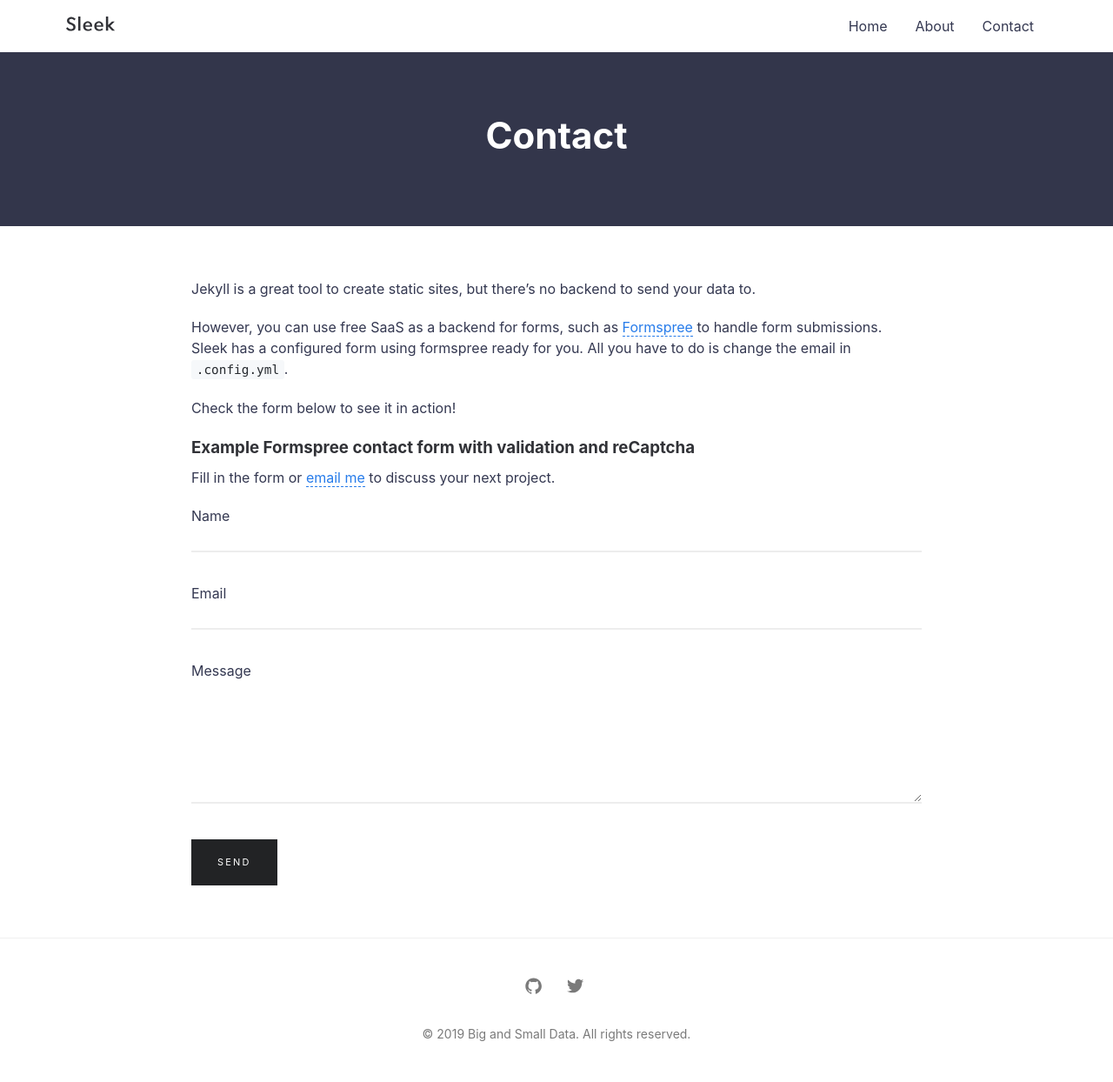
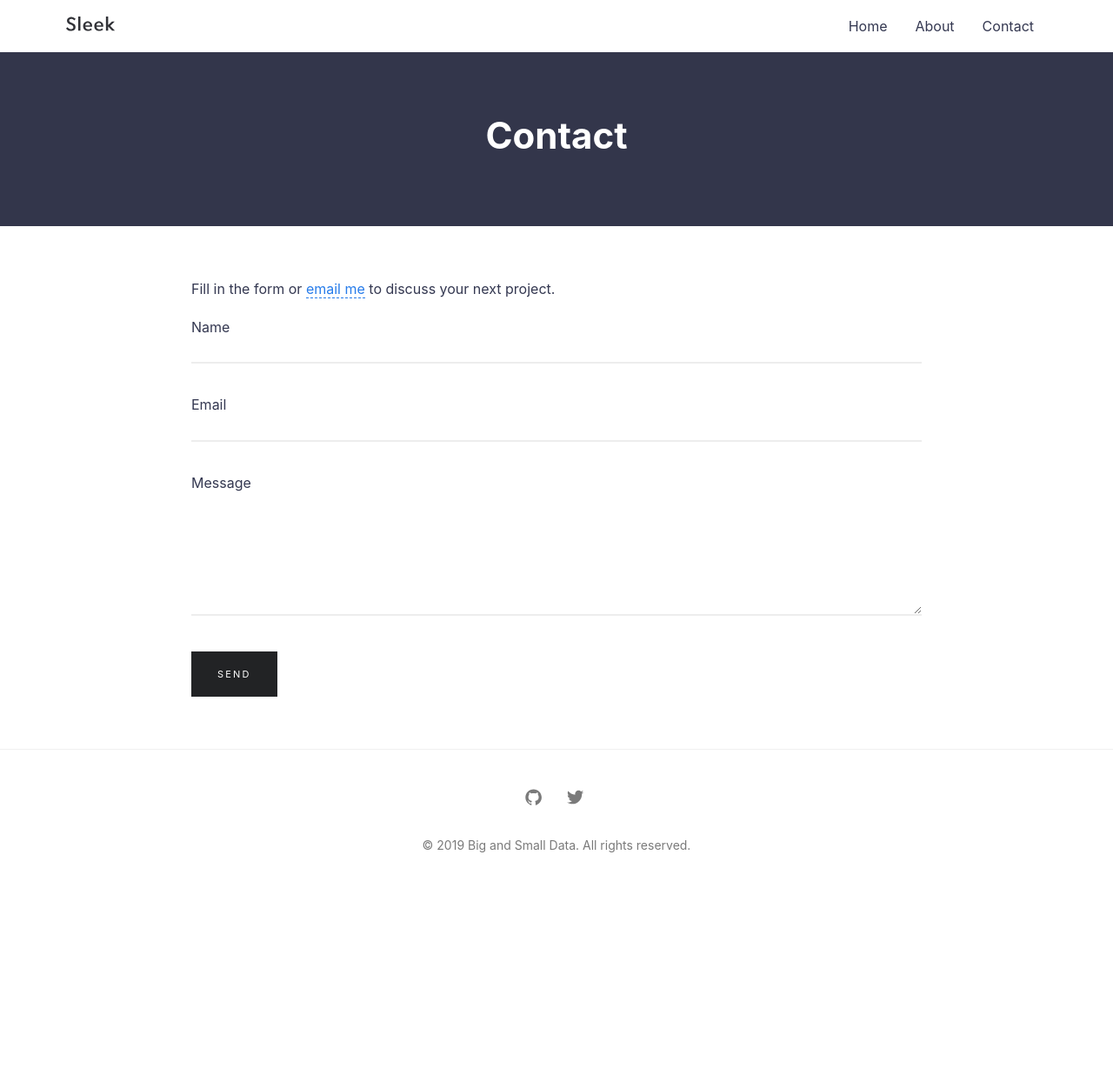
Before and after one commit to lukaszkuczynski/lukaszkuczynski.github.io, a Jekyll site: the page built from contact.md, in a window 1280 px wide. Shown: the whole page at 87% size. Built offline with Jekyll 4.4.1, drawn with Linux system fonts in a browser that asks for light colours; after the commit the page ends 1027 px from its top, so only the background shows below that.

Commit message:
contact page decluttered

```diff
--- a/contact.md
+++ b/contact.md
@@ -4,14 +4,6 @@
 permalink: /contact/
 ---
 
-Jekyll is a great tool to create static sites, but there’s no backend to send your data to.
-
-However, you can use free SaaS as a backend for forms, such as [Formspree](https://formspree.io/) to handle form submissions. Sleek has a configured form using formspree ready for you. All you have to do is change the email in `.config.yml`.
-
-Check the form below to see it in action!
-
-### Example Formspree contact form with validation and reCaptcha
-
 Fill in the form or [email me](mailto:{{site.email}}) to discuss your next project.
 
 {% include form.html %}
```
